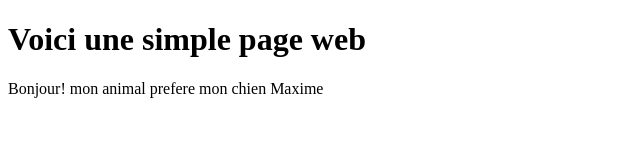
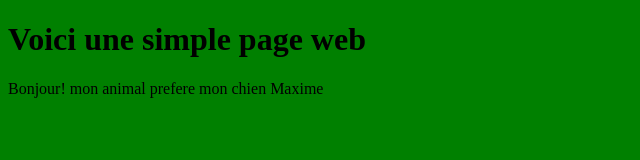
Before and after one commit to UnknownGuy123/d73-labo-git-02, a plain HTML site: page index.html in a window 1280 px wide. Shown: the whole page, without its empty margins (0-640 px from the left). Drawn offline with Linux system fonts and the light colour scheme.

Commit message:
jai ajouter mon fond decran vert et mon fichier css

```diff
--- /dev/null
+++ b/css/styles.css
@@ -0,0 +1,2 @@
+body{
+background-color:green;}
--- a/index.html
+++ b/index.html
@@ -1,5 +1,8 @@
 <!DOCTYPE html>
 <html>
+	<head>
+			<link rel="stylesheet" href="css/styles.css">
+	</head>
 	<body>
 
 	<h1>Voici une simple page web</h1>
```
